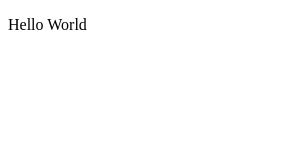
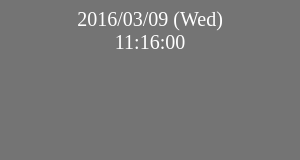
Before and after one commit to ykks2uai/HarmonyClock, an Electron app: page src/index.html in a window 300 px wide. Drawn offline with Linux system fonts and the light colour scheme.

Commit message:
デジタル時計部の実装。

```diff
--- a/package.json
+++ b/package.json
@@ -1,5 +1,5 @@
 {
-  "name": "harmony_clock",
+  "name": "HarmonyClock",
   "version": "0.1.0",
   "description": "test",
   "main": "main.js",
@@ -18,7 +18,8 @@
   "homepage": "https://github.com/ykks2uai/HarmonyClock#readme",
   "devDependencies": {
     "asar": "^0.10.0",
+    "electron-builder": "^2.8.6",
     "electron-packager": "^5.2.1",
-    "electron-prebuilt": "^0.36.8"
+    "electron-prebuilt": "^0.36.10"
   }
 }
--- /dev/null
+++ b/packager.json
@@ -0,0 +1,6 @@
+{
+  "win" : {
+    "title" : "HarmonyClock",
+    "icon" : "assets/icon.ico"
+  }
+}
--- /dev/null
+++ b/src/css/style.css
@@ -0,0 +1,16 @@
+
+body {
+  font-family: "Migu 1M", "メイリオ";
+
+  background-color: rgba(24, 24, 24, 0.6);
+  -webkit-app-region: drag;
+  -webkit-user-select: none;
+
+}
+
+
+div {
+  text-align: center;
+  font-size: 20px;
+  color: #FFF;
+}
--- a/src/index.html
+++ b/src/index.html
@@ -3,9 +3,13 @@
 <head>
   <meta charset="UTF-8">
   <title>HarmonyClock</title>
+
+  <link href="./css/style.css" rel="stylesheet">
+  <script src="./js/clock.js"></script>
 </head>
 
-<body>
-  <p>Hello World</p>
+<body onload="clock();">
+  <div id="date"></div>
+  <div id="time"></div>
 </body>
 </html>
--- /dev/null
+++ b/src/js/clock.js
@@ -0,0 +1,44 @@
+
+
+
+function clock() {
+  var date = new Date();
+
+  updateDisplay(date);
+
+  var delay = 1000 - new Date().getMilliseconds();
+  setTimeout(clock, delay);
+}
+
+function updateDisplay(date) {
+  var AA_str = ["Sun", "Mon", "Tue", "Wed", "Thu", "Fri", "Sat"];
+  var YY = date.getFullYear();
+  var MM = date.getMonth() + 1;
+  var DD = date.getDate();
+  var AA = date.getDay();
+  var hh = date.getHours();
+  var mm = date.getMinutes();
+  var ss = date.getSeconds();
+
+  if (MM < 10) {
+    MM = "0" + MM;
+  }
+  if (DD < 10) {
+    DD = "0" + DD;
+  }
+  if (hh < 10) {
+    hh = "0" + hh;
+  }
+  if (mm < 10) {
+    mm = "0" + mm;
+  }
+  if (ss < 10) {
+    ss = "0" + ss;
+  }
+
+  var displayDate = YY + '/' + MM + '/' + DD + ' (' + AA_str[AA] + ')';
+  var displayTime = hh + ':' + mm + ':' + ss;
+
+  document.getElementById("date").innerHTML = displayDate;
+  document.getElementById("time").innerHTML = displayTime;
+}
```
Also changed, not shown: main.js (+9 -1 lines), assets/icon.ico (added), assets/icon.png (added), 2 other files.
